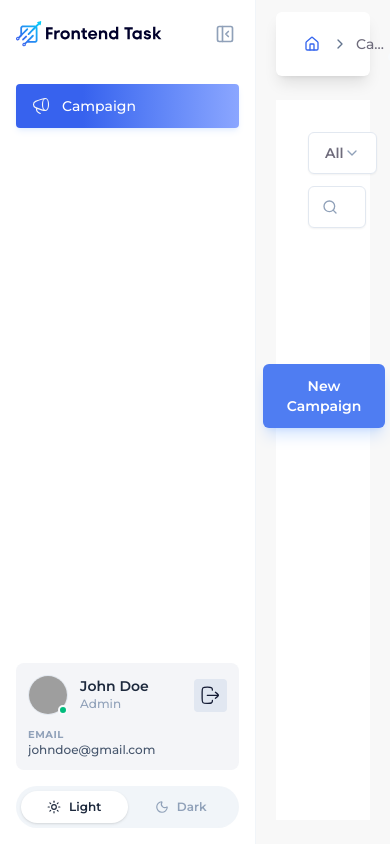
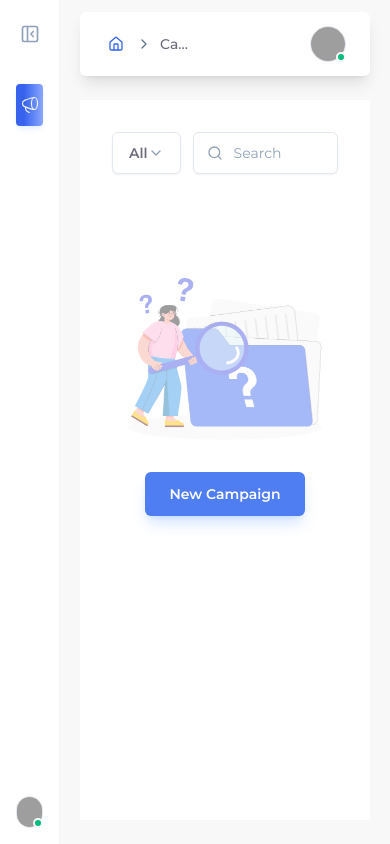
Before and after one commit to thenikhilagarwal/frontend-task, a React (Vite) app: page / in a window 390 px wide. Built offline with nearby package versions, Linux system fonts and the light colour scheme; grey boxes are pictures that could not be loaded.

Commit message:
Implement responsive sidebar collapse feature
Added responsive sidebar collapse functionality based on window size. Updated class names and button interactions for better user experience.

```diff
--- a/src/components/Sidebar.jsx
+++ b/src/components/Sidebar.jsx
@@ -1,16 +1,42 @@
 import { Sun, Moon, PanelLeftClose } from 'lucide-react';
 import logo from '../assets/logo.svg';
+import { useEffect, useState } from 'react';
 
 export default function Sidebar({ theme, setTheme, activeTab, setActiveTab }) {
+
+  const [isSidebarCollapsed, setIsSidebarCollapsed] = useState(false);
+
+  const handleResize = () =>{
+    if(window.innerWidth < 768){
+      setIsSidebarCollapsed(true)
+    }else{
+      setIsSidebarCollapsed(false)
+    }
+  }
+
+  useEffect(()=>{
+    handleResize(); // Run on initial load
+
+    window.addEventListener("resize", handleResize);
+
+    return () => {
+      window.removeEventListener("resize", handleResize);
+    };
+
+  },[])
+
+
+
+
   return (
-    <aside className="w-64 border-r border-slate-100 dark:border-slate-800 bg-white dark:bg-slate-900 flex flex-col justify-between h-screen sticky top-0 transition-colors duration-200 select-none">
+    <aside className={`relative border-r border-slate-100 dark:border-slate-800 bg-white dark:bg-slate-900 flex flex-col justify-between h-screen sticky top-0 transition-all duration-300 select-none ${isSidebarCollapsed ? 'activeSidebar w-15' : 'w-64 '}`}>
       {/* Top Brand Header */}
       <div>
         <div className="flex items-center justify-between px-4 py-5">
           <div className="flex items-center gap-3">
             <img src={logo} alt="logo" />
           </div>
-          <button className="text-slate-400 hover:text-slate-600 dark:hover:text-slate-200 cursor-pointer p-1 rounded-md hover:bg-slate-50 dark:hover:bg-slate-800 transition-colors">
+          <button className={`text-slate-400 hover:text-slate-600 dark:hover:text-slate-200 cursor-pointer p-1 rounded-md hover:bg-slate-50 dark:hover:bg-slate-800 transition-colors`} onClick={() => setIsSidebarCollapsed(!isSidebarCollapsed)}>
             <PanelLeftClose className='size-5' />
           </button>
         </div>
@@ -19,7 +45,7 @@ export default function Sidebar({ theme, setTheme, activeTab, setActiveTab }) {
         <nav className="p-4 space-y-1">
           <button
             onClick={() => setActiveTab('campaign')}
-            className={`w-full flex items-center gap-3 px-4 py-3 rounded-sm font-medium text-sm transition-all duration-150 cursor-pointer ${activeTab === 'campaign'
+            className={`w-full flex items-center gap-3 ${isSidebarCollapsed ? 'justify-center' : 'px-4'} py-3 rounded-sm font-medium text-sm transition-all duration-150 cursor-pointer ${activeTab === 'campaign'
               ? 'bg-linear-to-r from-grideant-2 from-30% to-grideant-1 via-100% hover:from-grideant-2 hover:to-grideant-2 text-white shadow-md shadow-blue-500/10 transition-all duration-200'
               : 'text-slate-500 dark:text-slate-400 hover:bg-slate-50 dark:hover:bg-slate-800/60 hover:text-slate-800 dark:hover:text-slate-200'
               }`}
@@ -29,13 +55,23 @@ export default function Sidebar({ theme, setTheme, activeTab, setActiveTab }) {
               <path d="M13.5 1.5C11.1727 1.5 6.34884 3.28321 3.57829 4.39029C2.30956 4.89726 1.5 6.13374 1.5 7.5C1.5 8.86627 2.30956 10.1027 3.57829 10.6097C6.34884 11.7168 11.1727 13.5 13.5 13.5" stroke="#F6F6F6" strokeWidth="1.125" />
               <path d="M8.25 16.5L6.79255 15.6977C5.20573 14.8243 4.3099 13.06 4.5341 11.25" stroke="#F6F6F6" strokeWidth="1.125" strokeLinecap="round" strokeLinejoin="round" />
             </svg>
-            <span>Campaign</span>
+            <span className={isSidebarCollapsed ? 'hidden' : ''}>Campaign</span>
           </button>
         </nav>
       </div>
 
       {/* Bottom Profile and Settings */}
       <div className="p-4 space-y-4">
+        {isSidebarCollapsed ?
+        <div className="relative">
+          <img
+            src="https://images.unsplash.com/photo-1535713875002-d1d0cf377fde?auto=format&fit=facearea&facepad=2&w=256&h=256&q=80"
+            alt="John Doe"
+            className="size-8 rounded-full object-cover border border-slate-200 dark:border-slate-700"
+          />
+          <span className="absolute bottom-0 right-0 w-2.5 h-2.5 bg-emerald-500 border-2 border-slate-50 dark:border-slate-900 rounded-full"></span>
+        </div>
+        : <>
         <div className='bg-gray dark:bg-slate-800/40 p-3 rounded-lg'>
           {/* User Card */}
           <div className="flex items-center justify-between mb-3">
@@ -75,7 +111,6 @@ export default function Sidebar({ theme, setTheme, activeTab, setActiveTab }) {
             </div>
           </div>
         </div>
-
         {/* Theme Toggle Widget */}
         <div className="flex p-1 bg-slate-100 dark:bg-slate-800 rounded-full border border-slate-100/50 dark:border-slate-800/50">
           <button
@@ -99,6 +134,11 @@ export default function Sidebar({ theme, setTheme, activeTab, setActiveTab }) {
             <span>Dark</span>
           </button>
         </div>
+        </>
+        }
+
+
+
       </div>
     </aside>
   );
```
